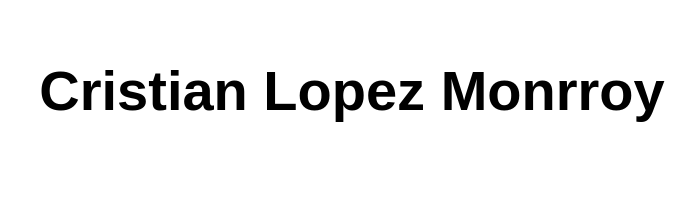
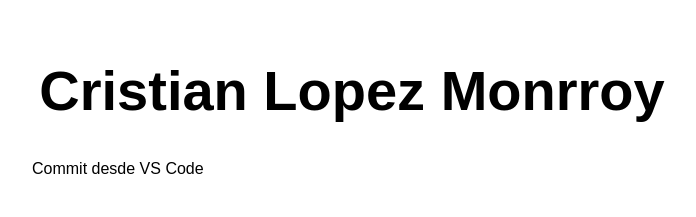
Before and after one commit to CrisLmon/Despliegue1, a website: page src/index.html in a window 1280 px wide. Shown: the whole page, without its empty margins (288-984 px from the left). Drawn offline with Linux system fonts and the light colour scheme.

Commit message:
p tag created

```diff
--- a/src/index.html
+++ b/src/index.html
@@ -11,6 +11,7 @@
 <body>
   <main>
     <h1>Cristian Lopez Monrroy</h1>
+    <p>Commit desde VS Code</p>
   </main>
 </body>
 
```
